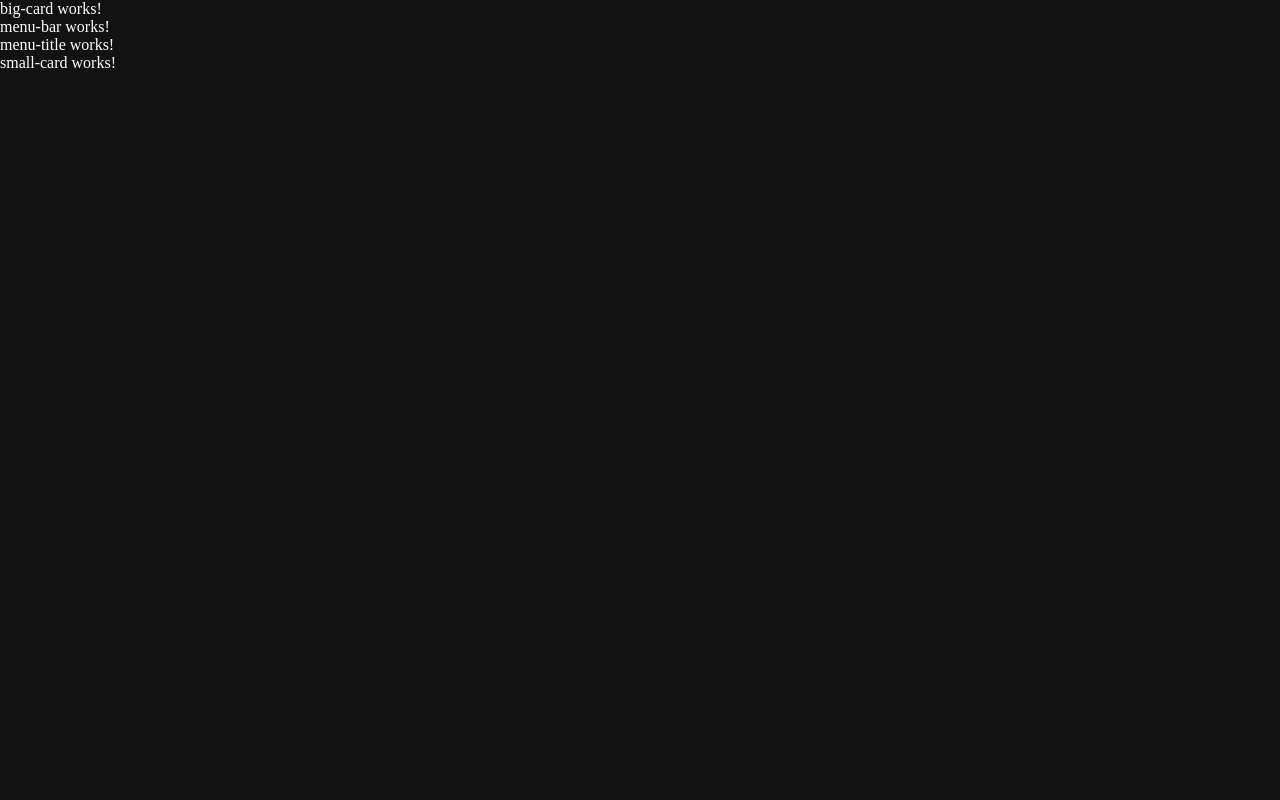
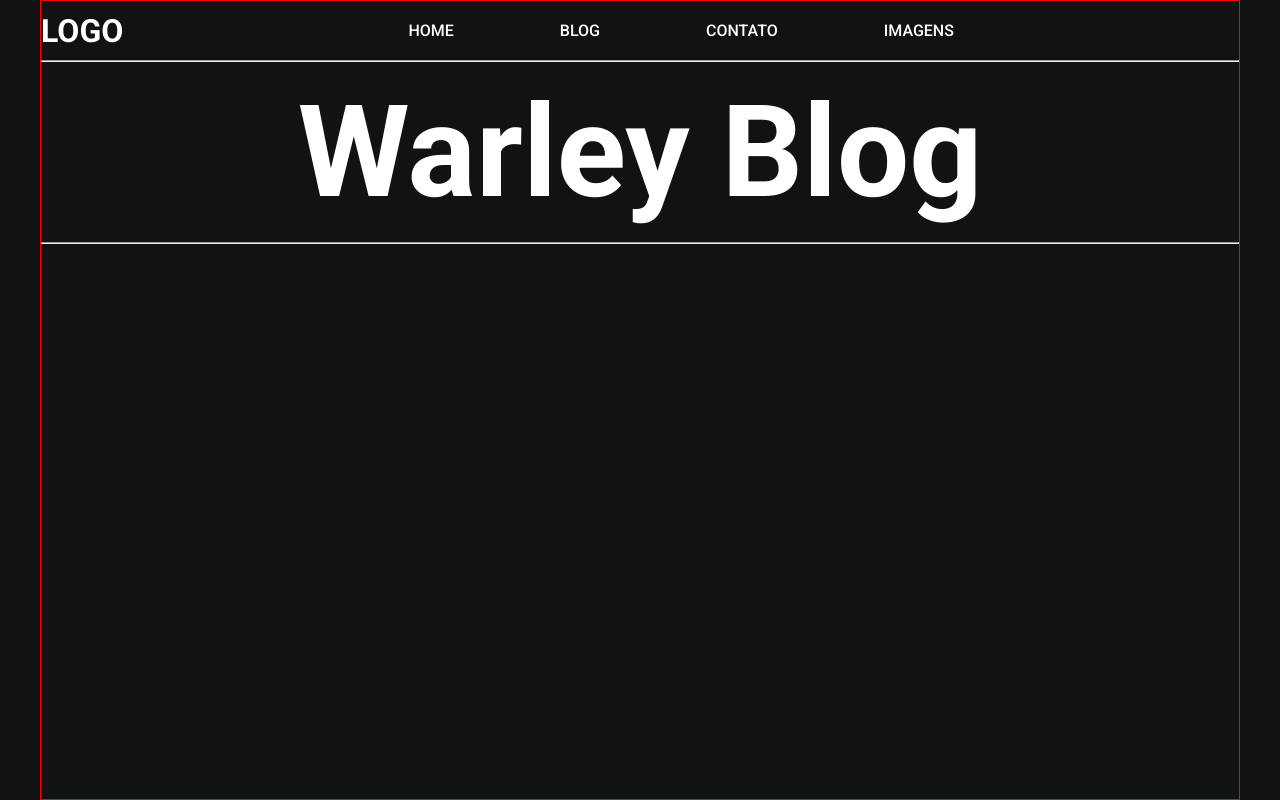
Before and after one commit to Warleyaf/angular-blog, an Angular app: page / in a window 1280 px wide. Built offline with nearby package versions, Linux system fonts and the light colour scheme.

Commit message:
Adicionando o menu e o BigTitle

```diff
--- a/src/app/app.component.css
+++ b/src/app/app.component.css
@@ -0,0 +1,6 @@
+main {
+   border: 1px solid red;
+   width: 100%;
+   max-width: 75rem;
+   max-height: 100vh;
+}
--- a/src/app/app.component.html
+++ b/src/app/app.component.html
@@ -1,6 +1,4 @@
 
-<app-big-card></app-big-card>
 <app-menu-bar></app-menu-bar>
 <app-menu-title></app-menu-title>
-<app-small-card></app-small-card>
 <router-outlet></router-outlet>
--- a/src/app/components/menu-bar/menu-bar.component.css
+++ b/src/app/components/menu-bar/menu-bar.component.css
@@ -1,3 +1,41 @@
-p{
+header {
+   display: flex;
+   align-items: center;
+
+}
+
+header .logo {
    color: white;
+   font-size: 2rem;
 }
+
+nav {
+   /*border: 1px solid blue;*/
+   width: 100%;
+   display: flex;
+   justify-content: center;
+   padding: 20px;
+}
+
+.menu-bar ul {
+   display: flex;
+   gap: 6rem;
+
+}
+.menu-bar ul li {
+   list-style: none;
+
+}
+
+.menu-bar ul li a {
+   /*border: 1px solid red;*/
+   padding: 5px;
+   text-decoration: none;
+   color: rgb(255, 255, 255);
+   font-weight: 500;
+   transition: color 0.2s;
+}
+
+.menu-bar ul li a:hover {
+   color: rgb(77, 118, 155);
+}
--- a/src/app/components/menu-bar/menu-bar.component.html
+++ b/src/app/components/menu-bar/menu-bar.component.html
@@ -1 +1,11 @@
-<p>menu-bar works!</p>
+<header>
+   <h2 class="logo">LOGO</h2>
+   <nav class="menu-bar">
+      <ul>
+         <li><a href="#">HOME</a></li>
+         <li><a href="#">BLOG</a></li>
+         <li><a href="#">CONTATO</a></li>
+         <li><a href="#">IMAGENS</a></li>
+      </ul>
+   </nav>
+</header>
--- a/src/app/components/menu-title/menu-title.component.css
+++ b/src/app/components/menu-title/menu-title.component.css
@@ -1,3 +1,11 @@
-p {
+.menu_title {
    color: white;
 }
+
+.menu_title > h1 {
+   margin-top: 15px;
+   margin-bottom: 15px;
+   font-size: 8rem;
+   display: flex;
+   justify-content: center;
+}
--- a/src/app/components/menu-title/menu-title.component.html
+++ b/src/app/components/menu-title/menu-title.component.html
@@ -1 +1,5 @@
-<p>menu-title works!</p>
+<div class="menu_title">
+   <hr>
+      <h1>Warley Blog</h1>
+   <hr>
+</div>
--- a/src/index.html
+++ b/src/index.html
@@ -4,10 +4,15 @@
   <meta charset="utf-8">
   <title>AngularBlog</title>
   <base href="/">
+  <link rel="preconnect" href="https://fonts.googleapis.com">
+<link rel="preconnect" href="https://fonts.gstatic.com" crossorigin>
+<link href="https://fonts.googleapis.com/css2?family=Roboto:wght@400;500;700&display=swap" rel="stylesheet">
   <meta name="viewport" content="width=device-width, initial-scale=1">
   <link rel="icon" type="image/x-icon" href="favicon.ico">
 </head>
 <body>
-  <app-root></app-root>
+  <main>
+    <app-root></app-root>
+  </main>
 </body>
 </html>
--- a/src/styles.css
+++ b/src/styles.css
@@ -4,3 +4,18 @@
    box-sizing: border-box;
    background: #121212;
 }
+
+body {
+   width: 100vw;
+   height: 100vh;
+   display: flex;
+   justify-content: center;
+   font-family: 'Roboto', sans-serif;
+}
+
+main {
+   border: 1px solid red;
+   width: 100%;
+   max-width: 75rem;
+   max-height: 100vh;
+}
```
